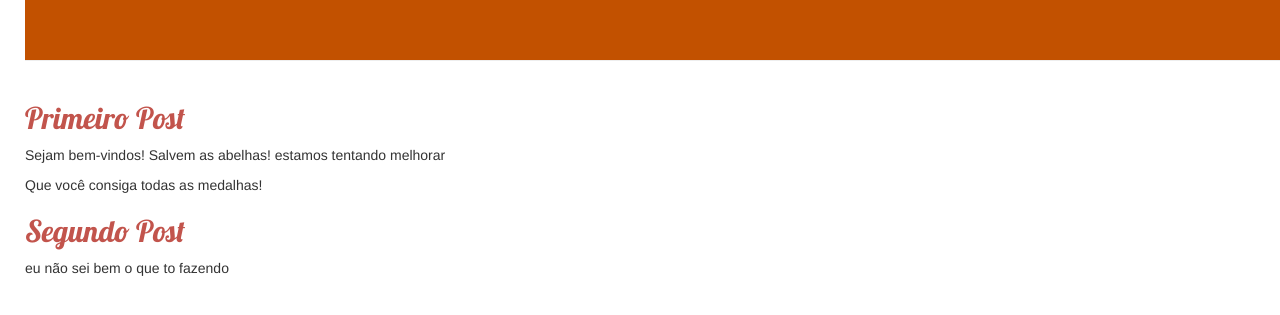
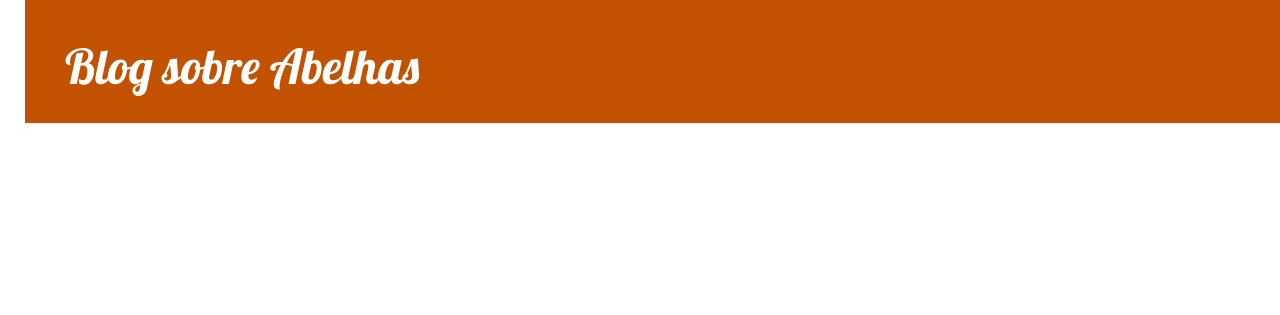
Before and after one commit to AnniProvietti/my-first-blog, a Django app: page / in a window 1280 px wide. Shown: the top 315 px of the page. Run offline with Django 3.2, Linux system fonts and the light colour scheme; data that the repository does not hold is empty; some libraries are stand-ins or nearby versions.

Commit message:
correçoes e templates extending

```diff
--- /dev/null
+++ b/blog/templates/blog/base.html
@@ -0,0 +1,23 @@
+{% load static %}
+<html>
+    <head>
+        <link rel="stylesheet" href="//maxcdn.bootstrapcdn.com/bootstrap/3.2.0/css/bootstrap.min.css">
+        <link rel="stylesheet" href="//maxcdn.bootstrapcdn.com/bootstrap/3.2.0/css/bootstrap-theme.min.css">
+        <link rel="stylesheet" href="{% static 'css/blog.css' %}">
+        <link href="//fonts.googleapis.com/css?family=Lobster&subset=latin,latin-ext" rel="stylesheet" type="text/css">
+        <title>Abelhas </title>
+    </head>
+    <body>
+        <div class="page-header">
+            <h1><a href="/">Blog sobre Abelhas</a></h1>
+        </div>
+        <div class="content container">
+            <div class="row">
+                <div class="col-md-8">
+                {% block content %}
+                {% endblock %}
+                </div>
+        </div>
+        </div>
+    </body>
+</html
--- a/blog/templates/blog/post_list.html
+++ b/blog/templates/blog/post_list.html
@@ -1,19 +1,5 @@
-{% load static %}
-<html>
-    <head>
-        <link rel="stylesheet" href="//maxcdn.bootstrapcdn.com/bootstrap/3.2.0/css/bootstrap.min.css">
-        <link rel="stylesheet" href="//maxcdn.bootstrapcdn.com/bootstrap/3.2.0/css/bootstrap-theme.min.css">
-        <link rel="stylesheet" href="{% static 'css/blog.css' %}">
-        <link href="//fonts.googleapis.com/css?family=Lobster&subset=latin,latin-ext" rel="stylesheet" type="text/css">
-        <title>Abelhas </title>
-    </head>
-    <body>
-        <div class="page-header">
-            <h1><a href="/"O blog das abelhas></a></h1>
-        </div>
-        <div class="content container">
-            <div class="row">
-                <div class="col-md-8">
+{% extends 'blog/base.html' %}
+{% block content %}
     {% for post in posts %}
         <div class="post">
             <div class="date">
@@ -23,23 +9,4 @@
                 <p>{{ post.text|linebreaksbr }}</p>
         </div>
     {% endfor %}
-                </div>
-            </div>
-        </div>
-        <div>
-            <h2><a href="">Primeiro Post</a></h2>
-            <p>
-                Sejam bem-vindos! Salvem as abelhas!
-                estamos tentando melhorar
-            </p>
-            <p>Que você consiga todas as medalhas!</p>
-        </div>
-        <div>
-            <h2><a href="">Segundo Post</a></h2>
-            <p>eu não sei bem o que to fazendo</p>
-        </div>
-
-    </body>
-
-
-</html>
+{% endblock %}
```
Lines whose indentation alone changed are shown as unchanged.
